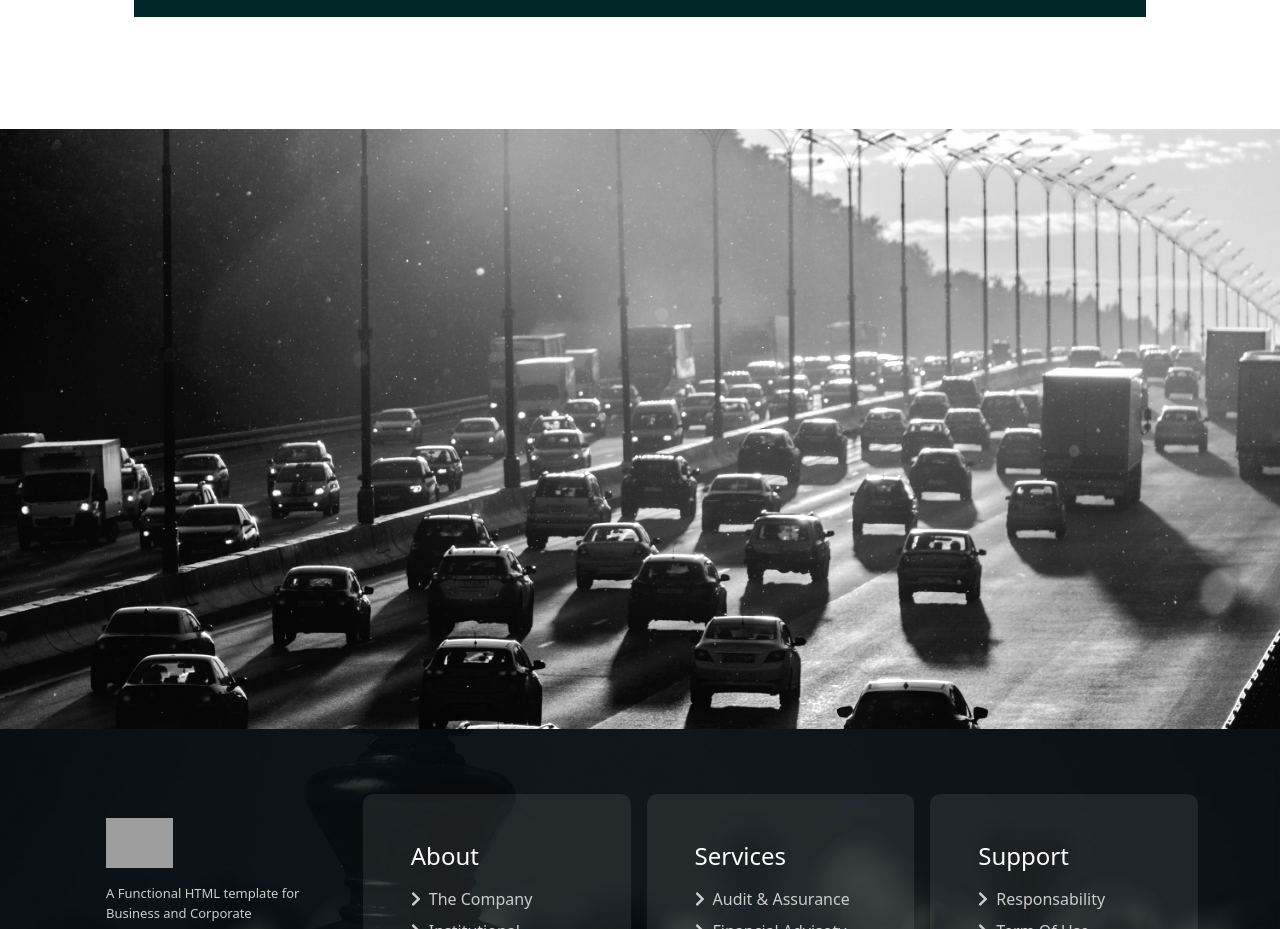
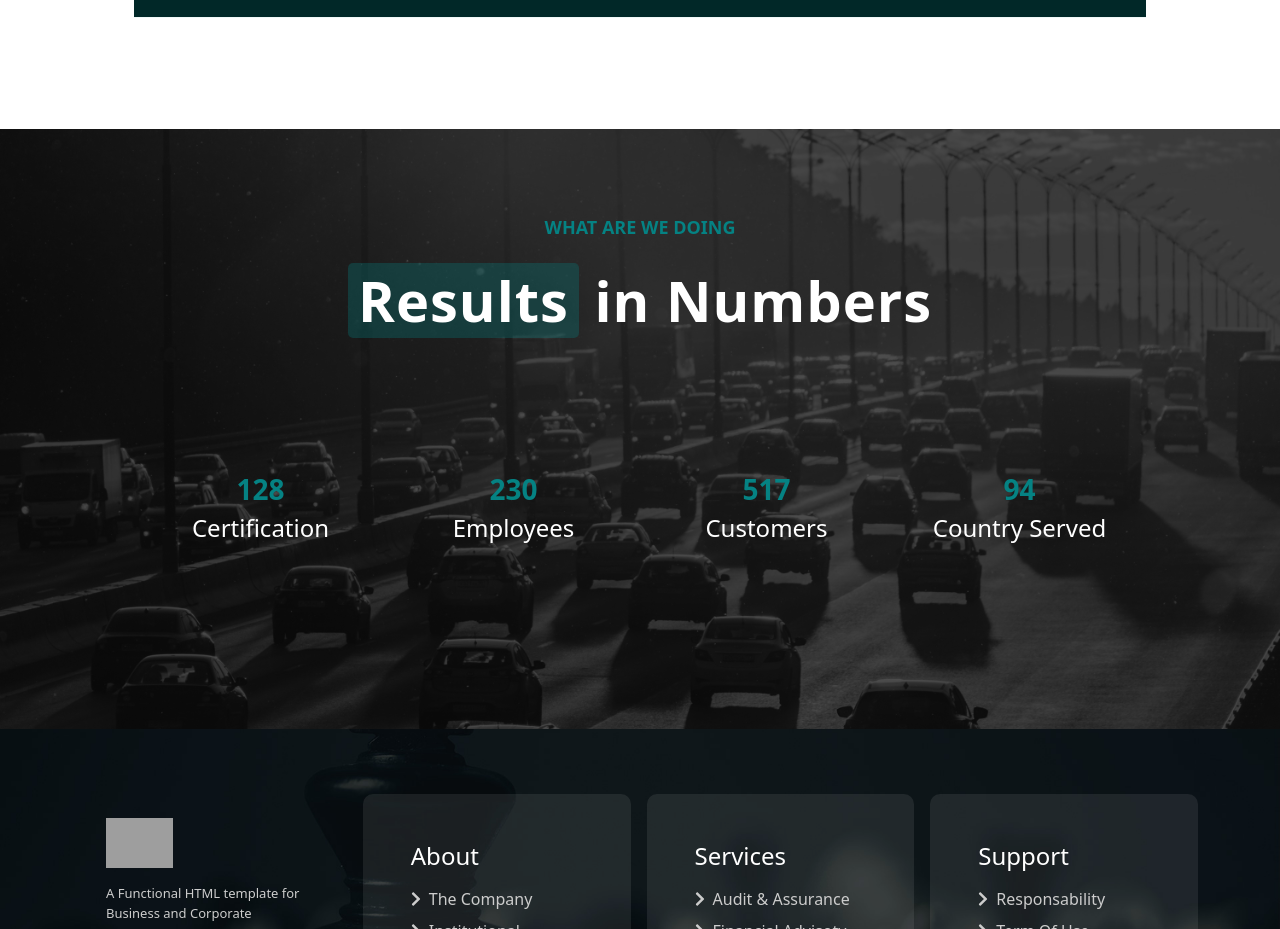
Before and after one commit to patriziosbr/proj-html-vuejs, a Vue app: page / in a window 1280 px wide. Shown: the part 1540-2469 px from the top of the page. Built offline with nearby package versions, Linux system fonts and the light colour scheme; grey boxes are pictures that could not be loaded.

Commit message:
numbers cars section ok

```diff
--- a/src/App.vue
+++ b/src/App.vue
@@ -92,6 +92,6 @@ export default {
 </script>
 
 <style lang="scss">
-// @import "../style/vars.scss";
+
 
 </style>
--- a/src/components/Numbers.vue
+++ b/src/components/Numbers.vue
@@ -1,24 +1,104 @@
 <template>
   <section class="container-fluid bg-car">
-      <div class="container">
-
+      <div class="container text-center mx-auto heading-cars">
+          <h5 class="text-uppercase my-4" >what are we doing</h5>
+           <h1 class="my-4"><span>Results</span> in Numbers</h1>
+           <div class="container-num d-flex">
+               <div class="item-num" v-for="elem, index in numberitems" :key="index">
+                   <h3>{{ elem.numInfo }}</h3>
+                   <h4>{{ elem.txtInfo }}</h4>
+               </div>
+           </div>
       </div>
   </section>
 </template>
 
 <script>
 export default {
-    name: "Numbers"
+    name: "Numbers",
+    data() {
+        return {
+            numberitems : [
+                {
+                    numInfo: 128,
+                    txtInfo: "certification"
+                },
+                {
+                    numInfo: 230,
+                    txtInfo: "Employees"
+                },
+                {
+                    numInfo: 517,
+                    txtInfo: "customers"
+                },
+                {
+                    numInfo: 94,
+                    txtInfo: "country served"
+                },
+            ]
+        }
+    }
 }
 </script>
 
 <style lang="scss" scoped>
-    .bg-car {
-        height: 600px;
+@import "../style/vars.scss";
+
+    .bg-car::before {
+        content: "";
+        position: absolute;
+        top: 0; left: 0;
+        width: 100%; height: 100%;
         background-image: url(../assets/images/cars.jpg);
         background-position: center;
         background-size: cover;
-        filter:  contrast(150%) grayscale(100%);
+        filter: grayscale(100%) brightness(30%);
+    }
+
+    .bg-car {
+        height: 600px;
+        position: relative;
+        .heading-cars {
+            position: relative;
+            padding: 64px;
+            h5 {
+                font-size: 18px;
+                color: $primary-color;
+                font-weight: 700;
+            }
+            h1 {
+                font-size: 56px;
+                font-weight: 800;
+                letter-spacing: 1px;
+                color: #fff;
+                span {
+                    padding: 4px 10px;
+                    border-radius: 5px;
+                    display: inline-block;
+                    background-color: rgba($color: $primary-color, $alpha: 0.3);
+                }
+            }
+            .container-num {
+                height: 300px;
+                width: 100%;
+                .item-num {
+                    height: 100%;
+                    width: calc(100% / 4);
+                    display: flex;
+                    justify-content: center;
+                    flex-direction: column;
+                    h3 {
+                        color: $primary-color;
+                        font-weight: 700;
+                    }
+                    h4 {
+                        color: #fff;
+                        text-transform: capitalize;
+                    }
+
+                }
+            }
+        }
     }
 
 </style>
--- a/src/style/general.scss
+++ b/src/style/general.scss
@@ -1 +1,2 @@
 @import "~bootstrap/scss/bootstrap";
+@import "../style/vars.scss";
```
